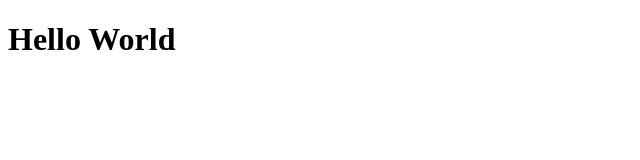
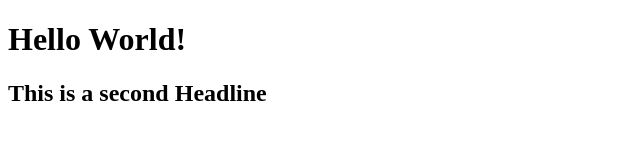
Before and after one commit to Redoy95/test, a plain HTML site: page Index.html in a window 1280 px wide. Shown: the whole page, without its empty margins (0-640 px from the left). Drawn offline with Linux system fonts and the light colour scheme.

Commit message:
Added Second Headline
Just added a secondery headline

```diff
--- a/Index.html
+++ b/Index.html
@@ -7,7 +7,8 @@
 </head>
 <body>
 
-	<h1>Hello World</h1>
+	<h1>Hello World!</h1>
+	<h2>This is a second Headline</h2>
 
 </body>
 </html>
```
